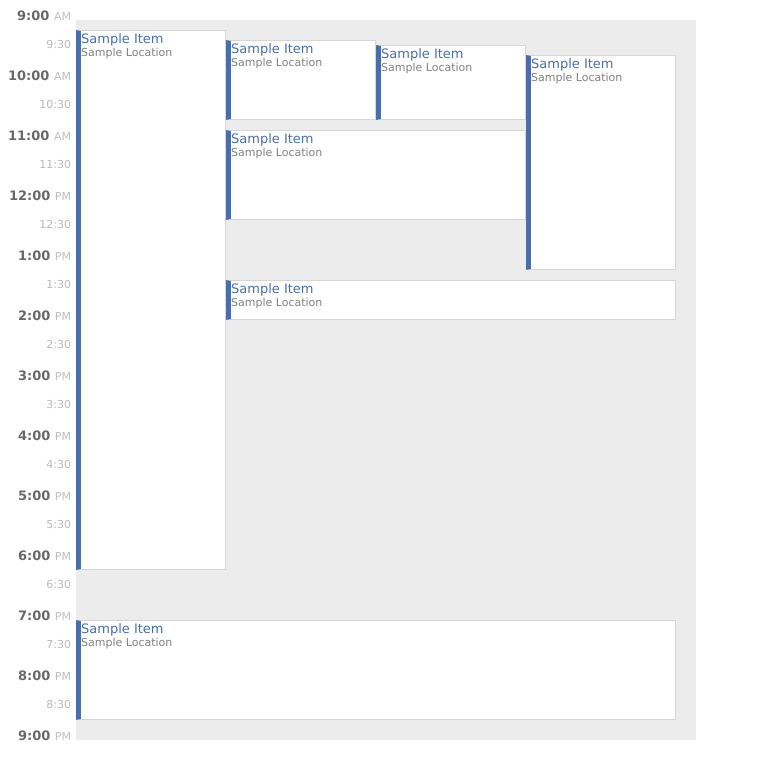
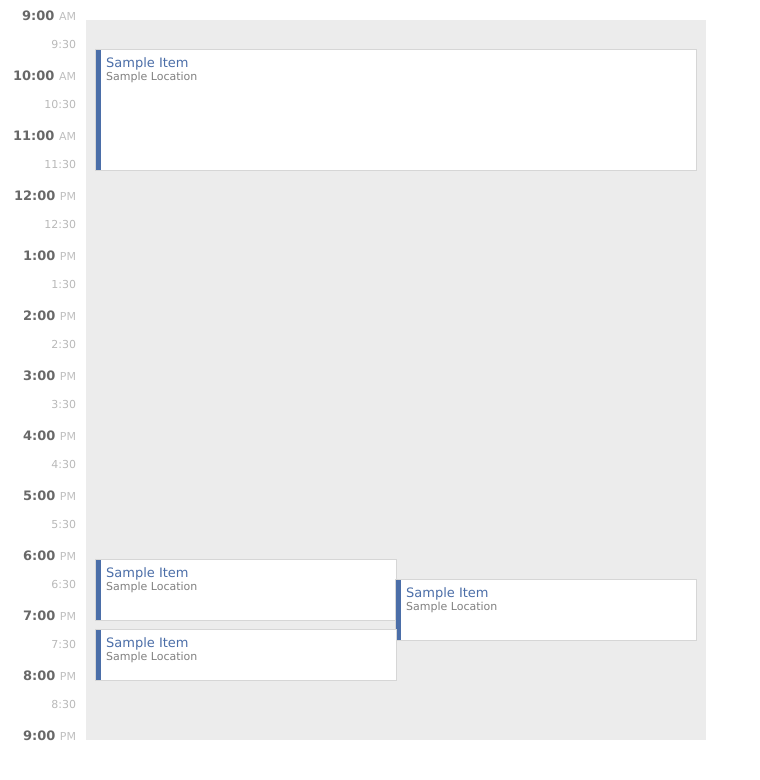
Before and after one commit to eliseosoto/calendar, a plain HTML site: page index.html in a window 1280 px wide. Shown: the whole page, without its empty margins (0-760 px from the left). Drawn offline with Linux system fonts and the light colour scheme.

Commit message:
Adds column padding and code cleanup.

```diff
--- a/js/app.js
+++ b/js/app.js
@@ -1,9 +1,5 @@
 (function() {
     'use strict';
-
-    var windowLoadHandler = function() {
-        render();
-    };
 
     var createEventDiv = function(event) {
         // Create div
@@ -11,13 +7,11 @@
         div.className = 'event';
         div.style.width = event.width + 'px';
         div.style.height = (event.end - event.start) + 'px';
-        div.style.position = 'absolute'; // The container div must be 'relative'
         div.style.top = event.top + 'px';
         div.style.left = event.left + 'px';
 
         var eventTitle = document.createElement('div');
         eventTitle.className = 'eventTitle';
-        //div.textContent = event.id + "@" + event.start + ", " + event.end + " - w:" + event.width + " -l:" + event.left;
         eventTitle.textContent = "Sample Item"
 
         var eventLocation = document.createElement('div');
@@ -31,11 +25,11 @@
     };
 
     var createTimeline = function() {
-      var timeline = document.getElementById("timeline");
+        var timeline = document.getElementById("timeline");
 
         var fragment = document.createDocumentFragment();
 
-        for(var i = 9; i <= 21; i += 0.5) {
+        for (var i = 9; i <= 21; i += 0.5) {
             var span = document.createElement('span');
             span.className = (i % 1 === 0) ? 'hour' : 'halfHour';
             span.appendChild(timeToText(i));
@@ -52,56 +46,22 @@
         var textNode = document.createTextNode(hour + minutes + ' ');
         var amPm = document.createElement('span');
         amPm.className = 'amPm';
-        amPm.textContent = time >= 12 ? "PM": "AM";
+        amPm.textContent = time >= 12 ? "PM" : "AM";
         timeFragment.appendChild(textNode);
-        if(time % 1 === 0) {
+        if (time % 1 === 0) {
             timeFragment.appendChild(amPm);
         }
         return timeFragment;
-    }
+    };
 
     var render = function() {
         var calendarContainer = document.getElementById('calendarDay');
 
-        //show handle 3 events in 2 columns
-//        var eventsSample = [
-//            {id: 0, start: 60, end: 120, width: 300, left: 0, top: 60},
-//            {id: 1, start: 100, end: 240, width: 300, left: 300, top: 100},
-//            {id: 2, start: 200, end: 240, width: 300, left: 0, top: 200}
-//        ];
-
-//        var eventsSample = [
-//            {id: 1, start: 60, end: 120, width: 300, left: 0, top: 60},
-//            {id: 2, start: 100, end: 240, width: 300, left: 300, top: 100},
-//            {id: 3, start: 200, end: 300, width: 300, left: 0, top: 200}
-//        ];
-
-        // should handle events of different widths in same group
-//        var eventsSample = [
-//            {id: 0, start: 60, end: 180, width: 200, left: 0, top: 60},
-//            {id: 1, start: 100, end: 240, width: 200, left: 200, top: 100},
-//            {id: 2, start: 150, end: 400, width: 200, left: 400, top: 150},
-//            {id: 3, start: 250, end: 600, width: 400, left: 0, top: 250}
-//        ];
-
-        //should handle multiple collisions
-//        var eventsSample = [
-//            {id: 0, start: 60, end: 180, width: 200, left: 0, top: 60},
-//            {id: 1, start: 100, end: 240, width: 200, left: 200, top: 100},
-//            {id: 2, start: 150, end: 400, width: 200, left: 400, top: 150},
-//            {id: 3, start: 185, end: 230, width: 200, left: 0, top: 185},
-//            {id: 4, start: 250, end: 600, width: 400, left: 0, top: 250}
-//        ];
-
-        // mega test
         var eventsSample = [
-            {id:0, start:10, end:550},
-            {id:1, start:20, end:100},
-            {id:2, start:25, end:100},
-            {id:3, start:35, end:250},
-            {id:4, start:110, end:200},
-            {id:5, start:260, end:300},
-            {id:6, start:600, end:700}
+            {id: 0, start: 30, end: 150},
+            {id: 1, start: 540, end: 600},
+            {id: 2, start: 560, end: 620},
+            {id: 3, start: 610, end: 660}
         ];
 
         eventsSample = Calendar.layOutDay(eventsSample);
@@ -116,5 +76,5 @@
         createTimeline();
     };
 
-    window.addEventListener('load', windowLoadHandler, false);
+    window.addEventListener('load', render, false);
 })();
--- a/js/calendar.js
+++ b/js/calendar.js
@@ -2,6 +2,8 @@
 
 var Calendar = {
     DAY_WIDTH: 600,
+
+    PADDING: 10,
 
     /**
      * Compares two events and the event that starts first is place before the other.
@@ -94,7 +96,7 @@ var Calendar = {
 
                 event.top = event.start;
                 event.width = Math.max(eventWidth, 1) * colWidth;
-                event.left = posI * colWidth; // + padding;
+                event.left = posI * colWidth + this.PADDING;
             }
         }
 
--- a/style.css
+++ b/style.css
@@ -4,49 +4,52 @@ body {
 }
 
 .calendarDay {
+    position: relative;
     display: inline-block;
     border: 0px solid #8a2be2;
     width: 620px;
     height: 720px;
-    position: relative;
     background-color: #ececec;
 }
 
 .timeline {
-    /*font-family: 'Tahoma';*/
+    display: inline-block;
+    padding-left: 5px;
+    padding-right: 5px;
+    color: gray;
     text-align: right;
     font-size: 13px;
-    color: gray;
-    display: inline-block;
-    /*border: 1px solid red;*/
 }
 
 .hour {
-    font-weight: bold;
     display: block;
     height: 30px;
     color: #686868;
+    font-weight: bold;
 }
 
 .halfHour {
-    font-size: 11px;
     display: block;
     height: 30px;
     color: #b9b9b9;
+    font-size: 11px;
 }
 
 .amPm {
+    color: #bfbfbf;
     font-size: 11px;
     font-weight: normal;
-    color: #bfbfbf;
 }
 
 .event {
-    border: 1px solid #d6d6d6;
+    outline: 1px solid #d6d6d6;
     background-color: #ffffff;
     border-left: 5px solid #4b6ea8;
+    box-sizing: border-box;
     -moz-box-sizing: border-box;
     -webkit-box-sizing: border-box;
+    padding: 5px;
+    position: absolute;
 }
 
 .eventTitle {
```
Also changed, not shown: test/spec/CalendarSpec.js (+44 -44 lines).
